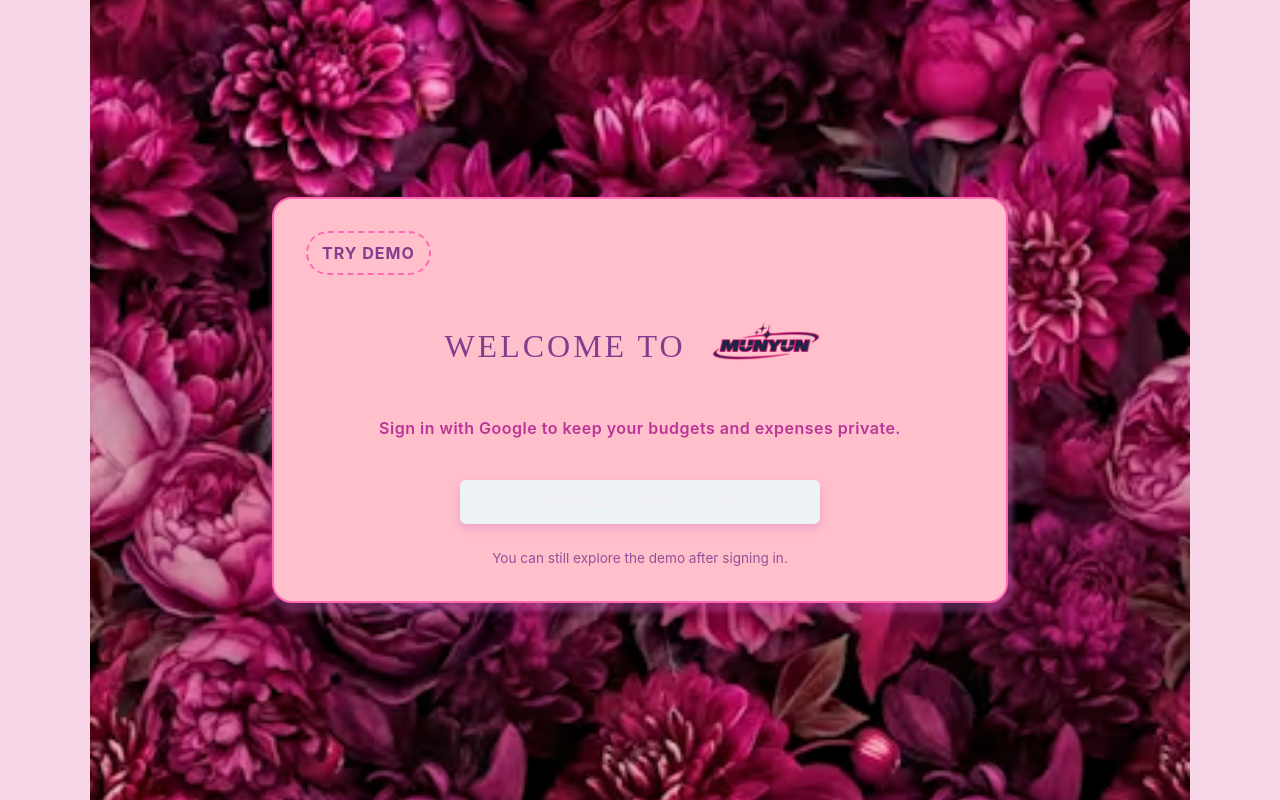
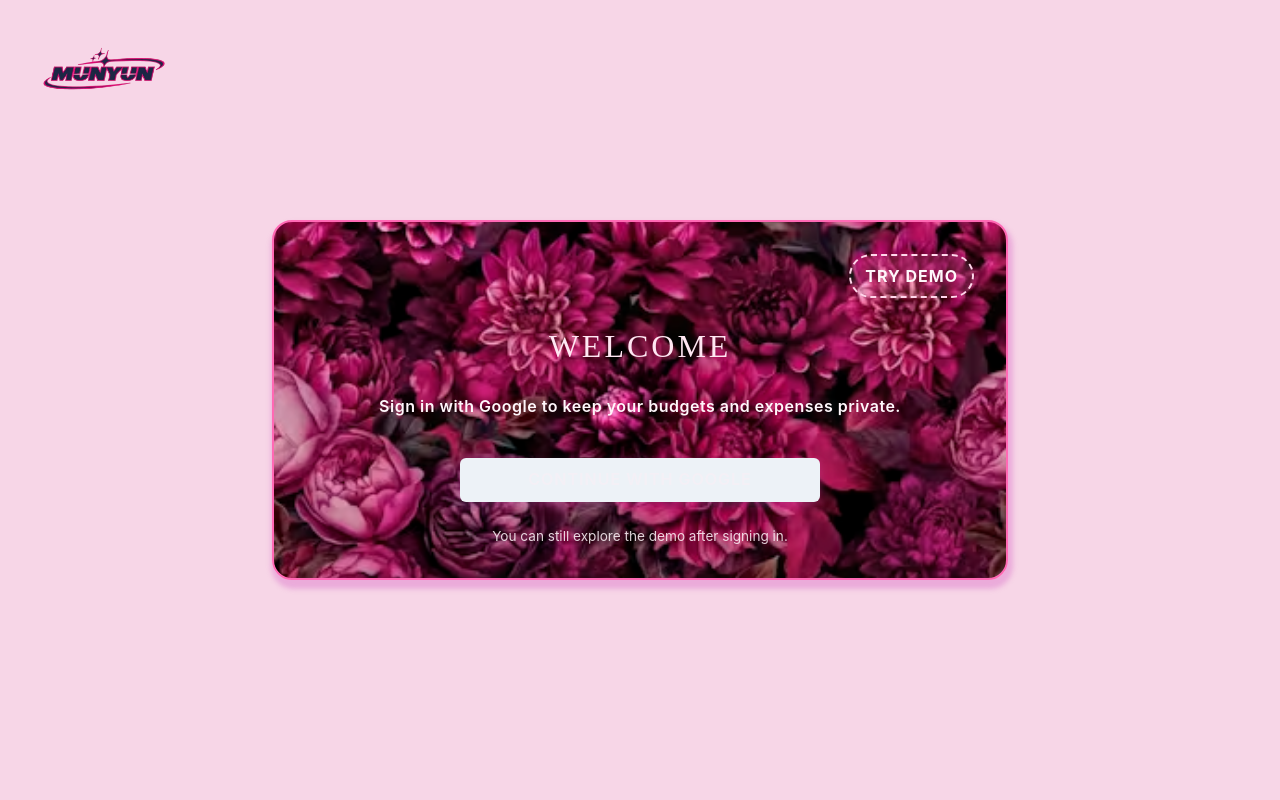
Before and after one commit to ImaniTechDiary/MUNYUN, a React (Vite) app in the folder frontend/: page /login in a window 1280 px wide. Built offline with nearby package versions, Linux system fonts and the light colour scheme; no server answers; a web font is replaced by a local one.

Commit message:
update to welcome card on login page

```diff
--- a/frontend/src/pages/LoginPage.jsx
+++ b/frontend/src/pages/LoginPage.jsx
@@ -12,13 +12,14 @@ function LoginPage() {
     <div className="loginPage">
       <Container maxW="container.md" py={16}>
         <VStack spacing={6} className="loginCard">
+          <img src={homeLogo} alt="Munyun" className="loginPageLogo" />
           <div className="loginHeader">
             <Link className="loginDemoBtn" to="/" onClick={enableDemo}>
               Try Demo
             </Link>
           </div>
           <div className="loginTitle">
-            Welcome to <img src={homeLogo} alt="Munyun" className="loginTitleLogo" />
+            Welcome
           </div>
           <Text className="loginSubtitle">
             Sign in with Google to keep your budgets and expenses private.
--- a/frontend/src/pages/styling/login-page.css
+++ b/frontend/src/pages/styling/login-page.css
@@ -3,18 +3,18 @@
 .loginPage {
   min-height: 100vh;
   background-color: #f7d6e7;
-  background-image: url('/images/DarkPinkFlowersBg.png');
-  background-size: 1100px auto;
-  background-position: center;
-  background-repeat: no-repeat;
   display: flex;
   align-items: center;
   padding: 40px 0;
+  position: relative;
 }
 
 .loginCard {
   width: 100%;
-  background-color: #ffc0cb;
+  background-image: url('/images/DarkPinkFlowersBg.png');
+  background-size: cover;
+  background-position: center;
+  background-repeat: no-repeat;
   border: 2px solid #ff69b4;
   border-radius: 20px;
   padding: 32px;
@@ -25,13 +25,16 @@
 .loginHeader {
   display: flex;
   align-items: center;
-  justify-content: space-between;
+  justify-content: flex-end;
   gap: 16px;
   width: 100%;
 }
 
-.loginLogo {
-  width: 180px;
+.loginPageLogo {
+  position: absolute;
+  top: 20px;
+  left: 24px;
+  width: 160px;
   height: auto;
 }
 
@@ -41,13 +44,13 @@
   justify-content: center;
   padding: 8px 14px;
   border-radius: 999px;
-  border: 2px dashed #ff69b4;
-  color: #813e8e;
+  border: 2px dashed #ffd6ea;
+  color: #fff7fb;
   font-weight: 700;
   text-transform: uppercase;
   letter-spacing: 1px;
   text-decoration: none;
-  background: transparent;
+  background: rgba(255, 255, 255, 0.08);
 }
 
 .loginTitle {
@@ -59,16 +62,23 @@
   font-size: 2rem;
   letter-spacing: 3px;
   text-transform: uppercase;
-  color: #813e8e;
+  color: #ffe6f2;
 }
 
-.loginTitleLogo {
-  width: 140px;
-  height: auto;
+@media screen and (max-width: 768px) {
+  .loginHeader {
+    flex-direction: column;
+    align-items: flex-end;
+  }
+  .loginPageLogo {
+    width: 130px;
+    top: 16px;
+    left: 16px;
+  }
 }
 
 .loginSubtitle {
-  color: #bb3497;
+  color: #fff7fb;
   font-weight: 600;
   letter-spacing: 0.5px;
 }
@@ -79,6 +89,6 @@
 
 .loginHint {
   font-size: 0.85rem;
-  color: #813e8e;
+  color: #fff7fb;
   opacity: 0.85;
 }
```
